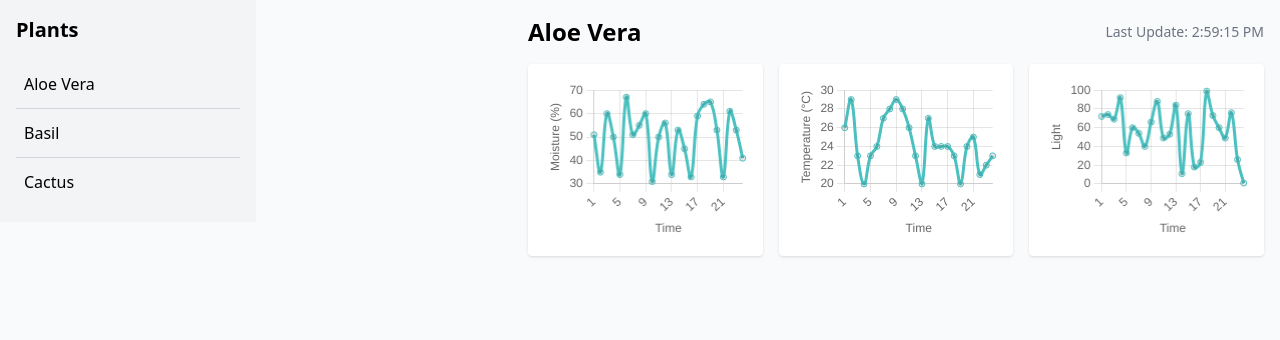
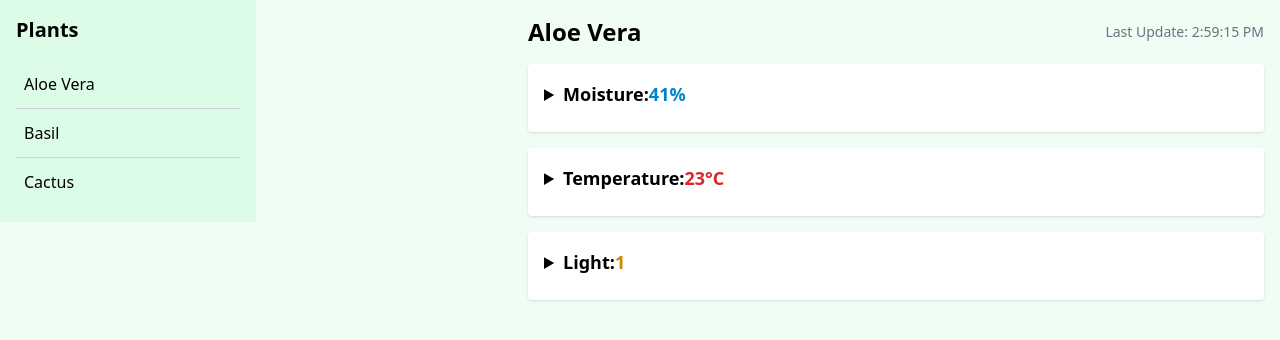
Before and after one commit to luisgrst/vue-plant-app, a Vue app in the folder plant-frontend/: page / in a window 1280 px wide. Shown: the top 340 px of the page. Built offline with nearby package versions, Linux system fonts and the light colour scheme.

Commit message:
Add collapsible metrics and update chart

```diff
--- a/plant-frontend/src/App.vue
+++ b/plant-frontend/src/App.vue
@@ -1,5 +1,5 @@
 <script setup>
-import { ref } from 'vue'
+import { ref, computed } from 'vue'
 import LineChart from './components/LineChart.vue'
 
 const plants = ref([
@@ -12,10 +12,14 @@ const selectedPlant = ref(plants.value[0])
 const sidebarOpen = ref(false)
 const lastUpdate = ref(new Date().toLocaleTimeString())
 
-const labels = Array.from({ length: 24 }, (_, i) => `${i + 1}`)
+const labels = Array.from({ length: 24 }, (_, i) => i)
 const moistureData = Array.from({ length: 24 }, () => Math.floor(Math.random() * 40) + 30)
 const temperatureData = Array.from({ length: 24 }, () => Math.floor(Math.random() * 10) + 20)
 const lightData = Array.from({ length: 24 }, () => Math.floor(Math.random() * 100))
+
+const latestMoisture = computed(() => moistureData[moistureData.length - 1])
+const latestTemperature = computed(() => temperatureData[temperatureData.length - 1])
+const latestLight = computed(() => lightData[lightData.length - 1])
 
 function selectPlant(plant) {
   selectedPlant.value = plant
@@ -34,7 +38,7 @@ function selectPlant(plant) {
     ></div>
     <aside
       :class="[
-        'bg-gray-100 w-64 p-4 z-20 transition-transform md:translate-x-0 fixed md:static h-full overflow-y-auto',
+        'bg-green-100 w-64 p-4 z-20 transition-transform md:translate-x-0 fixed md:static h-full overflow-y-auto',
         sidebarOpen ? 'translate-x-0' : '-translate-x-full'
       ]"
     >
@@ -82,16 +86,34 @@ function selectPlant(plant) {
         <span class="text-sm text-gray-500">Last Update: {{ lastUpdate }}</span>
       </div>
       <!-- Dashboard Charts -->
-      <div class="grid grid-cols-1 sm:grid-cols-2 lg:grid-cols-3 gap-4">
-        <div class="bg-white rounded shadow p-4 h-48">
-          <LineChart :labels="labels" :values="moistureData" y-label="Moisture (%)" />
-        </div>
-        <div class="bg-white rounded shadow p-4 h-48">
-          <LineChart :labels="labels" :values="temperatureData" y-label="Temperature (°C)" />
-        </div>
-        <div class="bg-white rounded shadow p-4 h-48">
-          <LineChart :labels="labels" :values="lightData" y-label="Light" />
-        </div>
+      <div class="space-y-4">
+        <details class="bg-white rounded shadow p-4">
+          <summary class="cursor-pointer text-lg mb-2">
+            <span class="font-bold">Moisture:</span>
+            <span class="font-bold text-sky-600"> {{ latestMoisture }}%</span>
+          </summary>
+          <div class="h-48">
+            <LineChart :labels="labels" :values="moistureData" y-label="Moisture (%)" color="#87CEEB" />
+          </div>
+        </details>
+        <details class="bg-white rounded shadow p-4">
+          <summary class="cursor-pointer text-lg mb-2">
+            <span class="font-bold">Temperature:</span>
+            <span class="font-bold text-red-600"> {{ latestTemperature }}°C</span>
+          </summary>
+          <div class="h-48">
+            <LineChart :labels="labels" :values="temperatureData" y-label="Temperature (°C)" color="#FF6347" />
+          </div>
+        </details>
+        <details class="bg-white rounded shadow p-4">
+          <summary class="cursor-pointer text-lg mb-2">
+            <span class="font-bold">Light:</span>
+            <span class="font-bold text-yellow-600"> {{ latestLight }}</span>
+          </summary>
+          <div class="h-48">
+            <LineChart :labels="labels" :values="lightData" y-label="Light" color="#FFD700" />
+          </div>
+        </details>
       </div>
     </div>
   </div>
@@ -99,6 +121,6 @@ function selectPlant(plant) {
 
 <style>
 body {
-  @apply bg-gray-50;
+  @apply bg-green-50;
 }
 </style>
--- a/plant-frontend/src/components/LineChart.vue
+++ b/plant-frontend/src/components/LineChart.vue
@@ -19,6 +19,10 @@ const props = defineProps({
   yLabel: {
     type: String,
     required: true
+  },
+  color: {
+    type: String,
+    default: 'rgb(75, 192, 192)'
   }
 })
 
@@ -29,7 +33,7 @@ const chartData = {
       label: props.yLabel,
       data: props.values,
       fill: false,
-      borderColor: 'rgb(75, 192, 192)',
+      borderColor: props.color,
       tension: 0.4
     }
   ]
@@ -40,9 +44,11 @@ const chartOptions = {
   maintainAspectRatio: false,
   scales: {
     x: {
-      title: {
-        display: true,
-        text: 'Time'
+      ticks: {
+        callback: (val, index) =>
+          index % 4 === 0
+            ? `${String(props.labels[index]).padStart(2, '0')}:00`
+            : ''
       }
     },
     y: {
```
